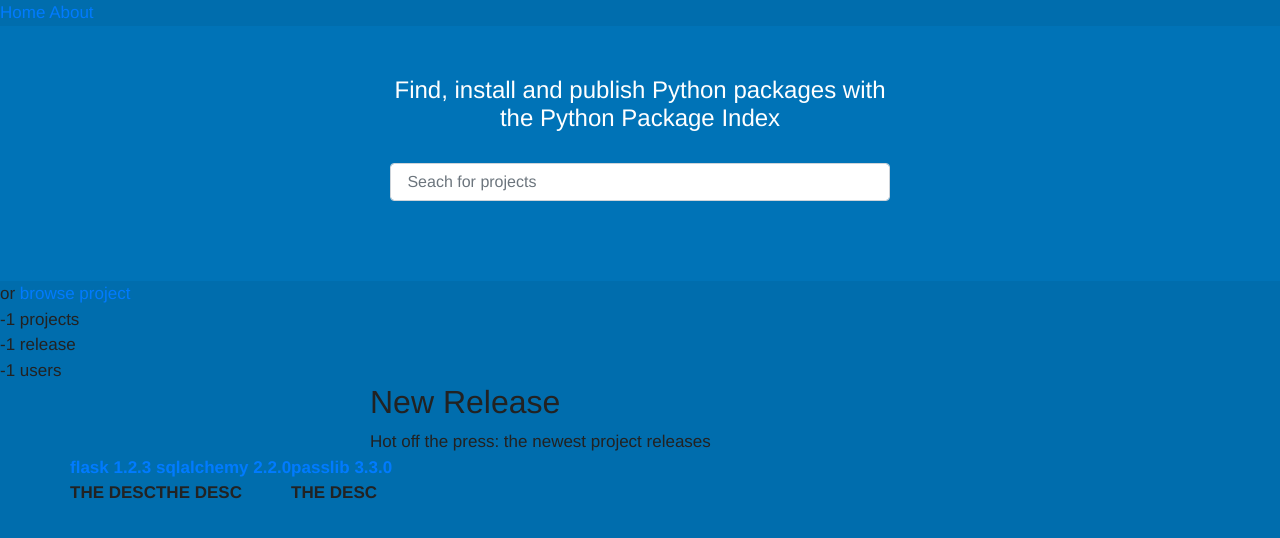
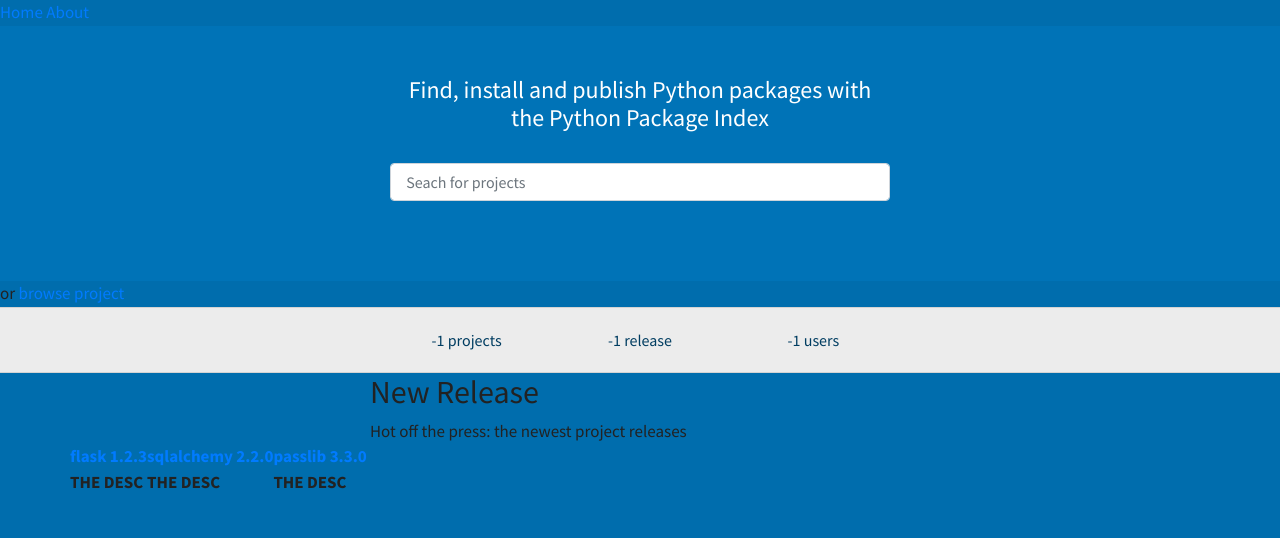
Before and after one commit to SzilvasiPeter/DataDrivenWebApps, a Flask app: page / in a window 1280 px wide. Shown: the top 538 px of the page. Run offline with Flask 2, Linux system fonts and the light colour scheme; some libraries are stand-ins or nearby versions.

Commit message:
Style for stats

```diff
--- a/pypi_org/static/css/site.css
+++ b/pypi_org/static/css/site.css
@@ -53,3 +53,20 @@ body {
     margin-right: auto;
     margin-bottom: 30px;
 }
+
+.pypi-stats {
+    padding: 10px 0px;
+    background-color: #ececec;
+    text-align: center;
+    border-bottom: 1px solid #d3d3d3;
+    border-top: 1px solid #d3d3d3;
+}
+
+.pypi-stats .stat {
+    display: inline-block;
+    min-width: 170px;
+    padding: 10px;
+    font-size: 16px;
+    color: #003d61;
+
+}
--- a/pypi_org/templates/home/index.html
+++ b/pypi_org/templates/home/index.html
@@ -12,9 +12,9 @@
     or <a href="#">browse project</a>
 
     <div class="pypi-stats">
-        <div class="stats">-1 projects</div>
-        <div class="stats">-1 release</div>
-        <div class="stats">-1 users</div>
+        <div class="stat">-1 projects</div>
+        <div class="stat">-1 release</div>
+        <div class="stat">-1 users</div>
     </div>
 
     <div class="container">
--- a/pypi_org/templates/shared/_layout.html
+++ b/pypi_org/templates/shared/_layout.html
@@ -3,6 +3,9 @@
 <head>
     <meta charset="UTF-8">
     <title>{% block title %}Python Package Index (demo){% endblock %}</title>
+
+    <link rel="stylesheet"
+          href="https://fonts.googleapis.com/css?family=Source+Sans+Pro:400,400italic,600,600italic,700,700italic|Source+Code+Pro:500">
 
     <link rel="stylesheet"
           href="https://stackpath.bootstrapcdn.com/bootstrap/4.3.1/css/bootstrap.min.css"
```
